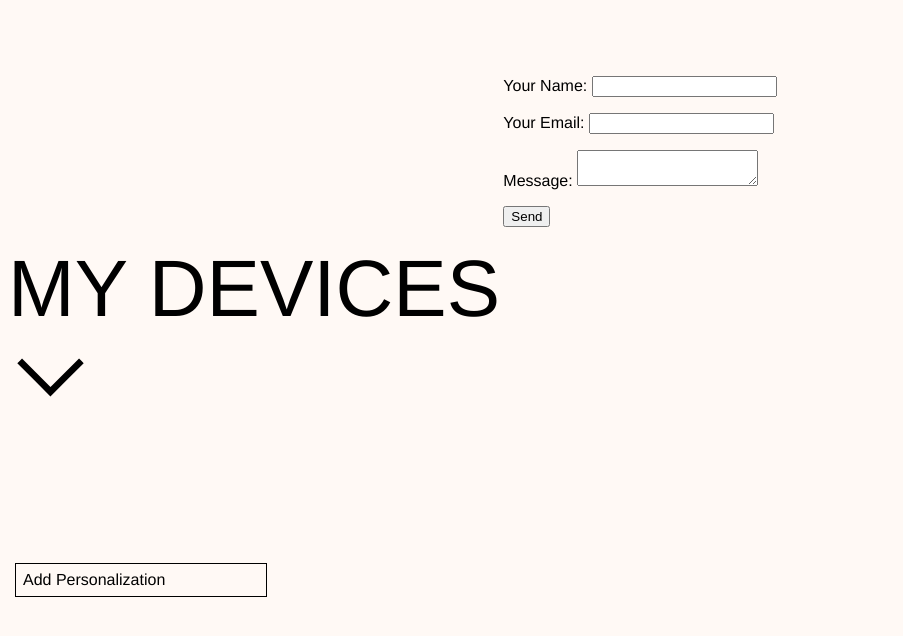
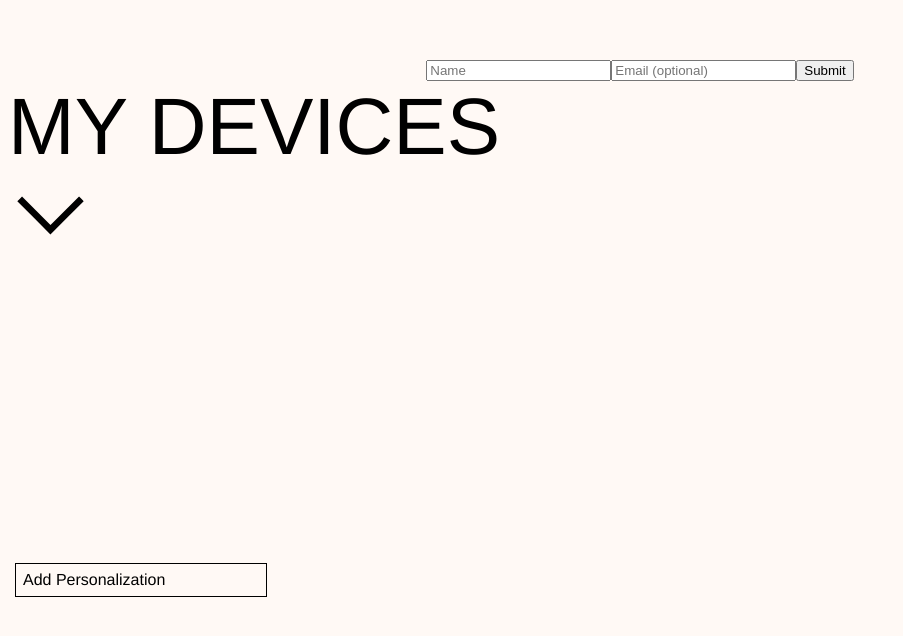
Before and after one commit to lucyking140/our-machines, a Next.js app: page / in a window 1280 px wide. Shown: the part 188-824 px from the top of the page, without its empty margins (0-903 px from the left). Built offline with nearby package versions, Linux system fonts and the light colour scheme.

Commit message:
adding next js form submission

```diff
--- /dev/null
+++ b/public/form.html
@@ -0,0 +1,5 @@
+<form name="contact" netlify netlify-honeypot="bot-field" hidden>
+    <input type="text" name="name" />
+    <input type="email" name="email" />
+    <textarea name="message"></textarea>
+  </form>
--- a/src/app/page.tsx
+++ b/src/app/page.tsx
@@ -6,6 +6,7 @@ import Link from 'next/link';
 
 import { usePersContext } from '../app/contexts/usePersContext';
 import {MenuIcon} from "../components/icons";
+import { FeedbackForm } from "../components/FeedbackForm";
 
 import styles from "../../public/css/title-page.module.css";
 
@@ -24,22 +25,7 @@ export default function Home() {
 
   return (
     <div className={styles.homecontainer}>
-      {/* <form name="contact" method="post">  */}
-      <form netlify-honeypot="bot-field" id="contact" name="contact" data-netlify="true">
-        <input type="hidden" name="form-name" value="contact" />
-        <p>
-            <label>Your Name: <input type="text" name="name"/></label>
-          </p>
-          <p>
-            <label>Your Email: <input type="email" name="email"/></label>
-          </p>
-          <p>
-            <label>Message: <textarea name="message"></textarea></label>
-          </p>
-          <p>
-            <button type="submit">Send</button>
-          </p>
-      </form>
+      <FeedbackForm />
 
       <div className={styles.titlebox}>
         <div className={styles.title}>
--- /dev/null
+++ b/src/components/FeedbackForm.tsx
@@ -0,0 +1,23 @@
+"use client";
+
+export function FeedbackForm() {
+  const handleFormSubmit = async (event) => {
+    event.preventDefault();
+    const formData = new FormData(event.target);
+    await fetch("/form.html", {
+      method: "POST",
+      headers: { "Content-Type": "application/x-www-form-urlencoded" },
+      body: new URLSearchParams(formData).toString(),
+    });
+    // Success and error handling ...
+  };
+
+  return (
+    <form name="feedback" onSubmit={handleFormSubmit}>
+      <input type="hidden" name="form-name" value="feedback" />
+      <input name="name" type="text" placeholder="Name" required />
+      <input name="email" type="text" placeholder="Email (optional)" />
+      <button type="submit">Submit</button>
+    </form>
+  );
+}
```
